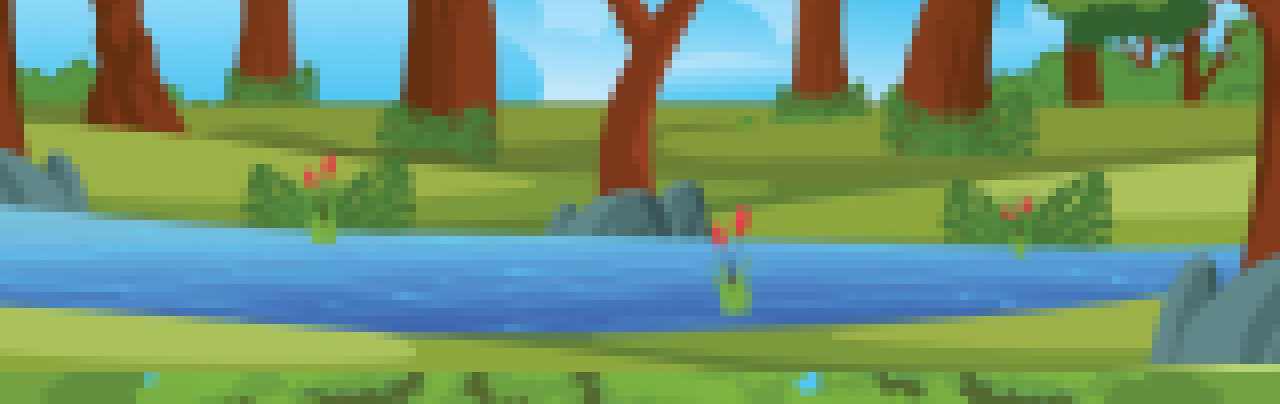
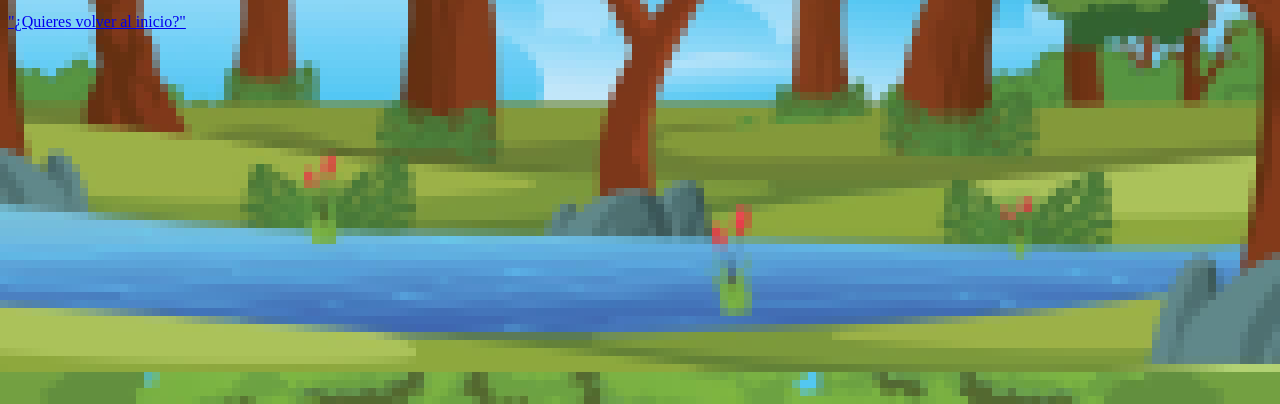
Before and after one commit to UCC-LabCompu2/Proyecto2022_BruaPidoux, a plain HTML site: page ganaste.html in a window 1280 px wide. Shown: the part 396-800 px from the top of the page. Drawn offline with Linux system fonts and the light colour scheme.

Commit message:
Update ganaste.html

```diff
--- a/ganaste.html
+++ b/ganaste.html
@@ -16,6 +16,11 @@
             <p><b>FELICITACIONES, GANASTE</b></p>
             <!-- <span id="frase_win"><b></b></span> -->
         </div>
+     <div class="reintentar">
+        <a href="index.html"><p>
+          "¿Quieres volver al inicio?"
+        </p></a>
+      </div>
     </div>
 
 
```
